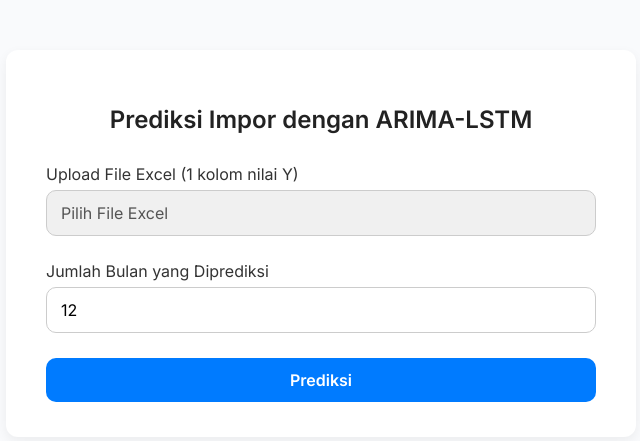
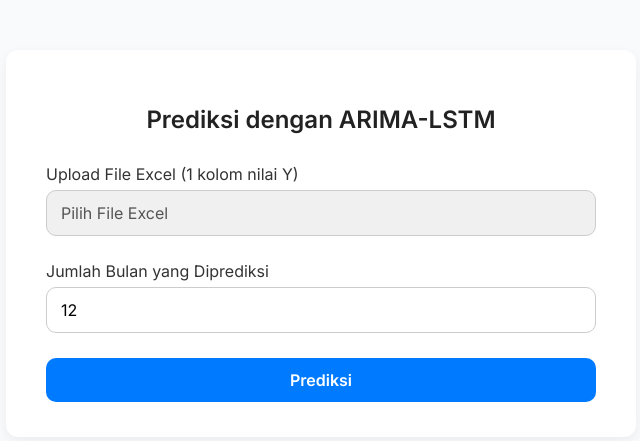
Before and after one commit to dwintan/hybrid, a Flask app: page /prediksi in a window 1280 px wide. Shown: the top 441 px of the page, without its empty margins (319-959 px from the left). Run offline with Flask 3, Linux system fonts and the light colour scheme.

Commit message:
update index.html

```diff
--- a/templates/index.html
+++ b/templates/index.html
@@ -140,7 +140,7 @@
 </head>
 <body>
     <div class="container">
-        <h2>Prediksi Impor dengan ARIMA-LSTM</h2>
+        <h2>Prediksi dengan ARIMA-LSTM</h2>
         <form method="post" enctype="multipart/form-data" onsubmit="showLoading()">
             <label for="file">Upload File Excel (1 kolom nilai Y)</label>
             <div class="custom-file-wrapper">
@@ -164,7 +164,7 @@
             <table>
                 <tr>
                     <th>Bulan</th>
-                    <th>Prediksi Impor</th>
+                    <th>Prediksi</th>
                 </tr>
                 {% for bulan, nilai in prediction %}
                 <tr>
```
